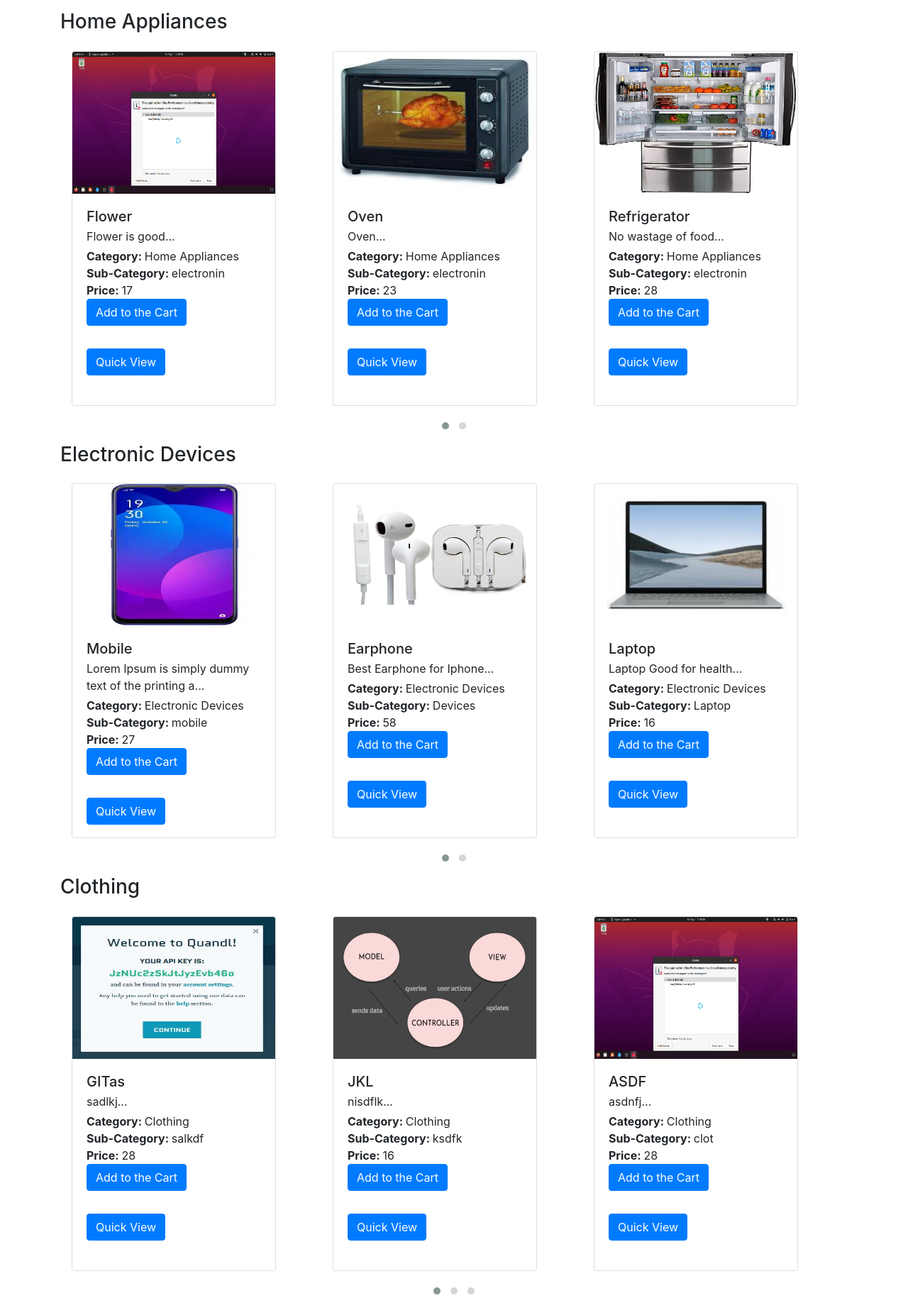
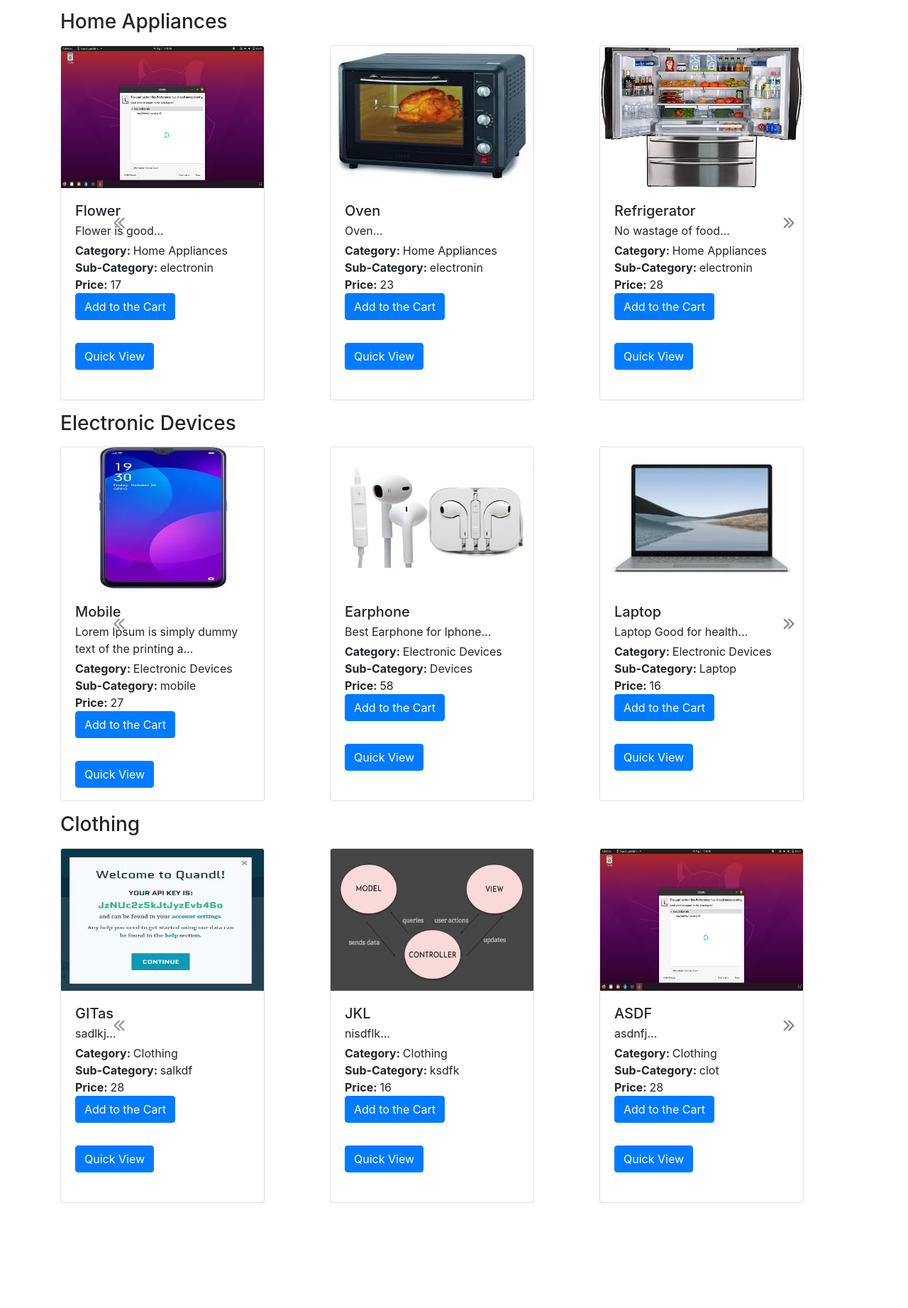
Before and after one commit to NirajanBekoju/E-Commerce, a Django app: page /shop/ in a window 1280 px wide. Shown: the part 56-1899 px from the top of the page at 71% size. After the commit the page ends 1751 px from the top, so only its background shows below. Run offline with Django 3.2, Linux system fonts and the light colour scheme; data comes from the database, SQL or seed files in the repository; both versions use the stored data as it was after the commit; some libraries are stand-ins or nearby versions.

Commit message:
Slider Fixed

```diff
--- a/mac/settings.py
+++ b/mac/settings.py
@@ -29,9 +29,8 @@ ALLOWED_HOSTS = []
 
 
 # Application definition
-
+# 'shop.apps.ShopConfig',
 INSTALLED_APPS = [
-    'shop.apps.ShopConfig',
     'django.contrib.admin',
     'django.contrib.auth',
     'django.contrib.contenttypes',
@@ -39,6 +38,7 @@ INSTALLED_APPS = [
     'django.contrib.messages',
     'django.contrib.staticfiles',
     'blog',
+    'shop',
 ]
 
 MIDDLEWARE = [
--- a/shop/templates/shop/index.html
+++ b/shop/templates/shop/index.html
@@ -1,19 +1,47 @@
 {% extends 'shop/template.html' %}
+<!-- loading the static files -->
+{% load static %}
+{% load blog_tags %}
 {% block title %}
   Hope Page
 {% endblock %}
 
-<!-- loading the static files -->
-{% load static %}
-
-
 {% block content %}
-<!-- Owl Carousel -->
-{% for items_list in products %}
-<h3 class="headingsss">{{ items_list.0.category }}</h3>
-<div class="owl-carousel owl-theme p-2">
-  {% for product in items_list %}
-      <div class="item p-2">
+{% for products in all_products %}
+  <h3 class="my-3">{{products.0.category}}</h3>
+  <div id="carouselExampleControls1{{products.0.id}}" class="carousel slide" data-ride="carousel">
+    <div class="carousel-inner">
+      <div class="carousel-item active">
+        <div class="row">
+          <div class="col-md-4">
+            <!-- card body -->
+            <div class="card" style="width: 18rem; height: 500px;">
+              <img src="/media/{{products.0.image}}" class="card-img-top" alt="..." height="200">
+              <div class="card-body">
+                <h5 class="card-title mb-1">{{ products.0.product_name }}</h5>
+                <p class="card-text mb-1">
+                  {{ products.0.product_description|slice:'0:50' }}...
+                </p>
+                <span class="font-weight-bold">Category: </span><span>{{ products.0.category }}</span><br>
+                <span class="font-weight-bold">Sub-Category: </span><span>{{ products.0.sub_category }}</span><br>
+                <span class="font-weight-bold">Price: </span><span>{{ products.0.price }}</span><br>
+                <div id="asdfpr{{products.0.id}}">
+                  <a class="btn btn-primary addToCart text-white" id="pr{{products.0.id}}">
+                      Add to the Cart
+                  </a>
+                </div>
+                <br>
+                <a href="/shop/product/{{ products.0.id }}" class="btn btn-primary my-2">
+                  Quick View
+                </a>
+              </div>
+            </div>
+            <!-- end of card body -->
+          </div>
+          <!-- end of col-md-3  -->
+      {% for product in products|slice:"1:" %}
+        <div class="col-md-4">
+          <!-- card body -->
           <div class="card" style="width: 18rem; height: 500px;">
             <img src="/media/{{product.image}}" class="card-img-top" alt="..." height="200">
             <div class="card-body">
@@ -35,15 +63,30 @@
               </a>
             </div>
           </div>
-      </div>
-  {% endfor %}
-</div>
+          <!-- end of card body -->
+        </div>
+        {% if forloop.counter|modulo:3 and forloop.counter > 0 and not forloop.last %}
+          </div></div><div class="carousel-item"><div class="row">
+        {% endif %}
+      {% endfor %}
+    </div></div>
+    <a class="carousel-control-prev" href="#carouselExampleControls1{{products.0.id}}" role="button" data-slide="prev">
+      <span class="carousel-control-prev-icon" aria-hidden="true"></span>
+      <span class="sr-only">Previous</span>
+    </a>
+    <a class="carousel-control-next" href="#carouselExampleControls1{{products.0.id}}" role="button" data-slide="next">
+      <span class="carousel-control-next-icon" aria-hidden="true"></span>
+      <span class="sr-only">Next</span>
+    </a>
+  </div>
+  </div>
 {% endfor %}
-<!-- End of Owl Carousel -->
 {% endblock %}
 
-{% block scriptJs %}
-<script>
+
+
+
+<!-- <script>
 
 // A $( document ).ready() block.
 $( document ).ready(function() {
@@ -92,4 +135,3 @@ $( document ).ready(function() {
   });
 });
 </script>
-{% endblock %}
--- /dev/null
+++ b/shop/templates/shop/my_filters.py
@@ -0,0 +1,3 @@
+@register.filter(name='times')
+def times(number):
+    return range(number)
--- a/shop/templates/shop/template.html
+++ b/shop/templates/shop/template.html
@@ -1,11 +1,11 @@
 <!doctype html>
 <!-- Loading the static file -->
 {% load static %}
+
 <html lang="en">
 <head>
   <!-- Required meta tags -->
   <meta charset="utf-8">
-  <meta name="viewport" content="width=device-width, initial-scale=1, shrink-to-fit=no">
 
   <!-- Bootstrap CSS -->
   <link rel="stylesheet" href="https://stackpath.bootstrapcdn.com/bootstrap/4.5.0/css/bootstrap.min.css" integrity="sha384-9aIt2nRpC12Uk9gS9baDl411NQApFmC26EwAOH8WgZl5MYYxFfc+NcPb1dKGj7Sk" crossorigin="anonymous">
@@ -17,6 +17,14 @@
   <!-- Custom Css -->
   <link rel="stylesheet" href="{% static 'shop/css/style.css' %}">
   <title>{% block title %} {% endblock %}</title>
+  <style>
+    .carousel-control-next-icon {
+      background-image: url("{% static 'shop/images/right.png' %}");
+    }
+    .carousel-control-prev-icon {
+      background-image: url("{% static 'shop/images/left.png' %}");
+    }
+  </style>
 </head>
 <body>
 <!-- Navigation Bar -->
--- /dev/null
+++ b/shop/templatetags/blog_tags.py
@@ -0,0 +1,7 @@
+from django import template
+
+register = template.Library()
+
+@register.filter
+def modulo(number, value):
+    return number%value == 2
--- a/shop/views.py
+++ b/shop/views.py
@@ -2,6 +2,7 @@ from django.shortcuts import render
 from django.http import HttpResponse
 # importing the Product Class for operation
 from .models import Product, Contact
+import math
 # Create your views here.
 def index(request):
     # print(Product.objects.all())
@@ -10,8 +11,18 @@ def index(request):
     categories = {item['category'] for item in catprods}
     for  category in categories:
         product_list = Product.objects.filter(category = category).order_by('product_pub_date')[::-1]
+        n = len(product_list)
+        nslides = n//4 + math.ceil(n/4 - n//4)
         all_product.append(product_list)
-    return render(request,'shop/index.html', {'products':all_product})
+
+    # product_list = Product.objects.filter(category = "Clothing").order_by('product_pub_date')[::-1]
+    # n = len(product_list)
+    # nslides = n//4 + math.ceil(n/4 - n//4)
+    # print(product_list)
+    # dict1 = {'products': product_list, 'nslides':nslides, 'range':range(1,nslides)}
+    dict1 = {'all_products': all_product}
+    print(dict1)
+    return render(request,'shop/index.html', dict1)
 
 def about(request):
     return render(request,'shop/about.html')
```
Also changed, not shown: db.sqlite3, media/shop/images/Capture.JPG (added), media/shop/images/Screenshot_from_2020-05-01_14-45-46_tGtzjI9.png (added), media/shop/images/Screenshot_from_2020-05-01_14-45-46_to24bqE.png (added), media/shop/images/Screenshot_from_2020-05-01_14-45-46_yIz6JOX.png (added), media/shop/images/mvc-diagram-501x300_2ew7euT.png (added), shop/static/shop/images/left.png (added), shop/static/shop/images/right.png (added), shop/templatetags/__init__.py (added).
